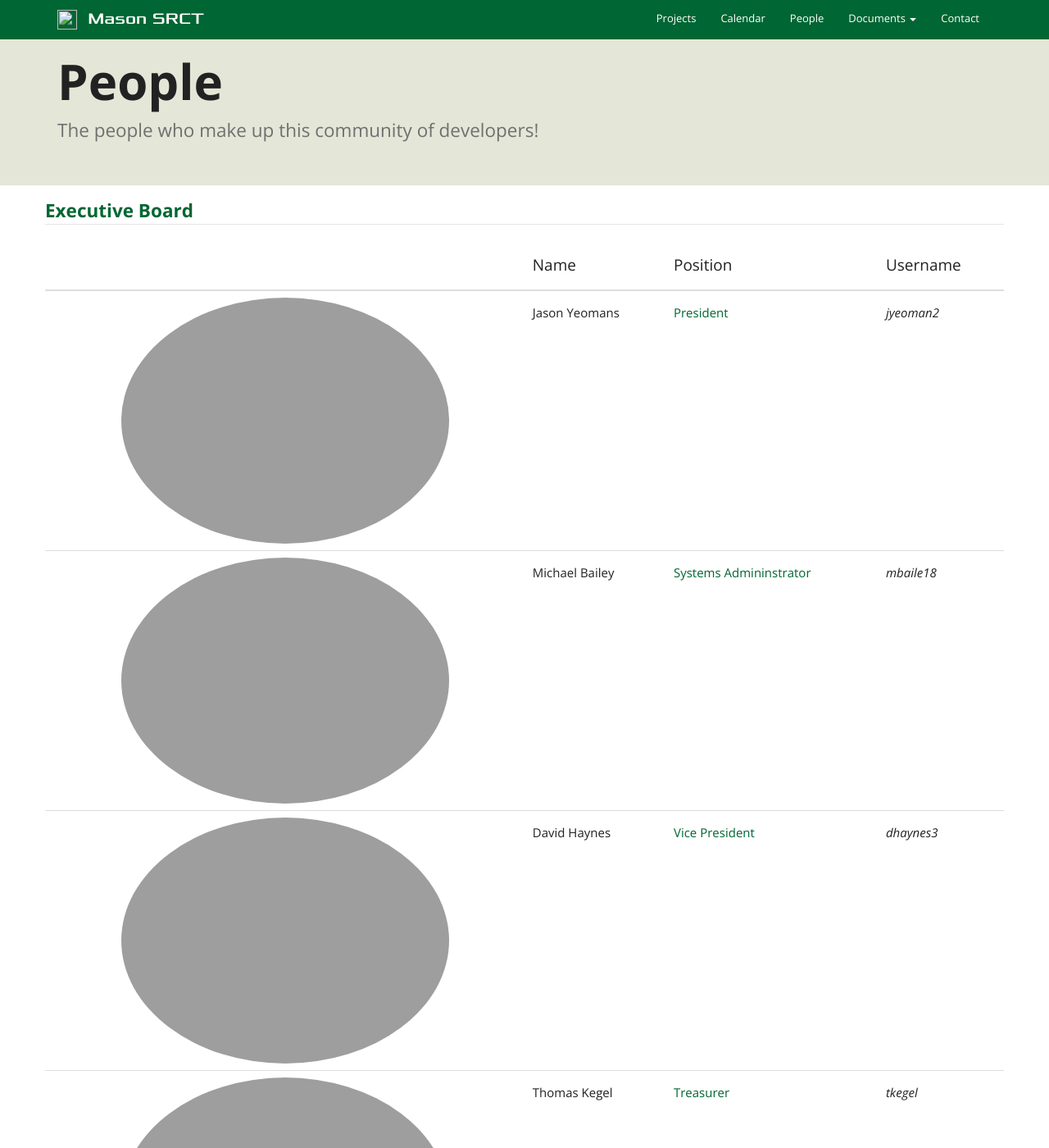
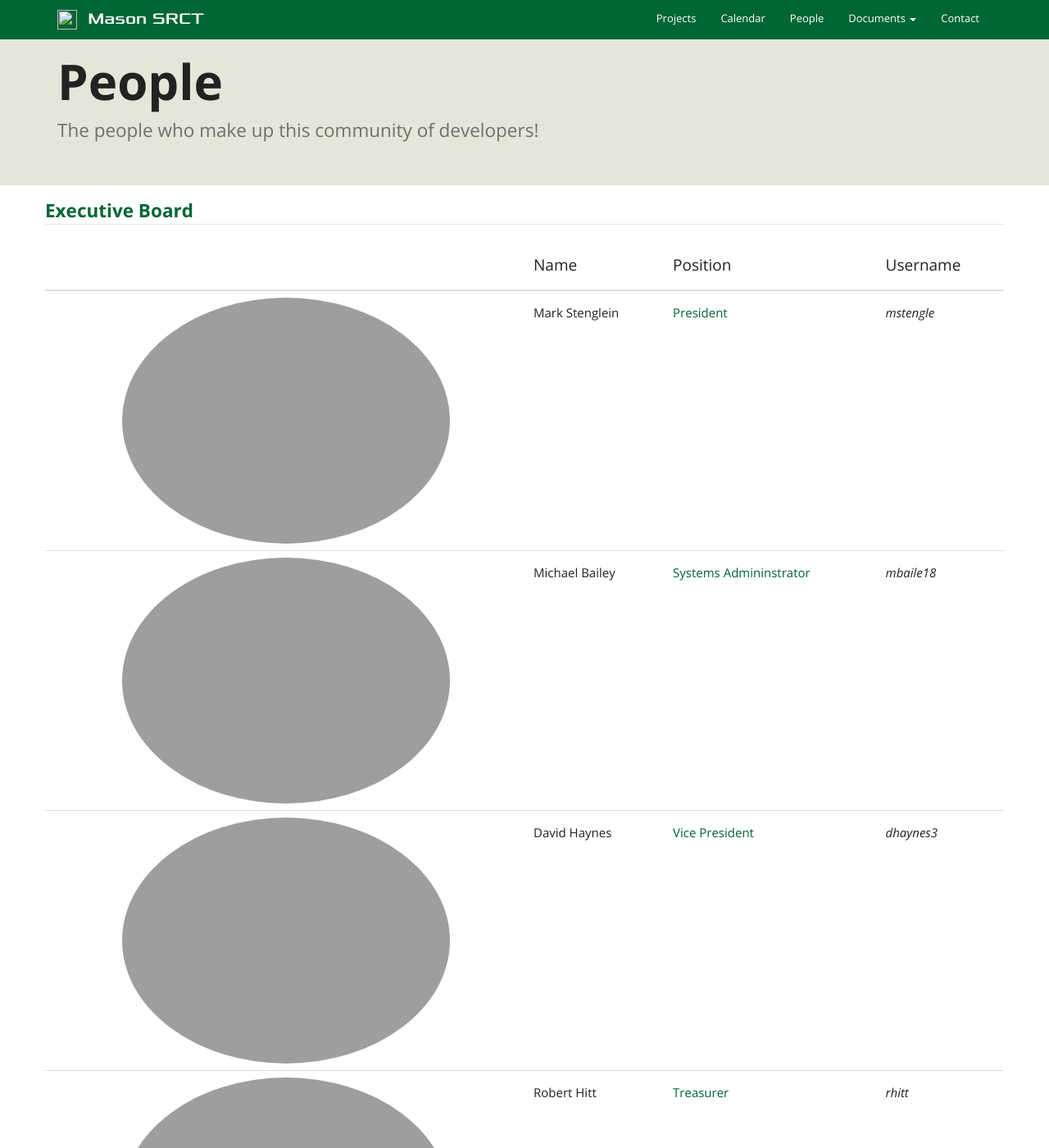
Before and after one commit to srct/srctweb, a Jekyll site: the page built from srctweb/_pages/people.html, in a window 1280 px wide and 1400 px high. Shown: the whole window at 82% size. Built offline with Jekyll 4.4.1, drawn with Linux system fonts in a browser that asks for light colours; some of the changed text lies outside the part shown.

Commit message:
Fix exec

```diff
--- a/srctweb/_pages/people.html
+++ b/srctweb/_pages/people.html
@@ -20,12 +20,12 @@ permalink: /people/
   </thead>
   <tbody>
     <tr>
-      <td><img class="img-circle img-responsive center center-block" src="{{ 'jyeoman2@gmu.edu' | gravatar }}" alt = "gravatar image"</td>
-      <td><h5>Jason Yeomans</h5></td>
+      <td><img class="img-circle img-responsive center center-block" src="{{ 'mstengle@gmu.edu' | gravatar }}" alt = "gravatar image"</td>
+      <td><h5>Mark Stenglein</h5></td>
       <td>
         <a href="http://wiki.srct.gmu.edu/President"><h5>President</h5></a>
       </td>
-      <td><h5><em>jyeoman2</em></h5></td>
+      <td><h5><em>mstengle</em></h5></td>
     </tr>
     <tr>
       <td><img class="img-circle img-responsive center center-block" src="{{ 'mbaile18@gmu.edu' | gravatar }}" alt = "gravatar image"</td>
@@ -44,20 +44,20 @@ permalink: /people/
       <td><h5><em>dhaynes3</em></h5></td>
     </tr>
     <tr>
-      <td><img class="img-circle img-responsive center center-block" src="{{ 'tkegel@gmu.edu' | gravatar }}" alt = "gravatar image"</td>
-      <td><h5>Thomas Kegel</h5></td>
+      <td><img class="img-circle img-responsive center center-block" src="{{ 'rhitt@gmu.edu' | gravatar }}" alt = "gravatar image"</td>
+      <td><h5>Robert Hitt</h5></td>
       <td>
         <a href="http://wiki.srct.gmu.edu/Treasurer"><h5>Treasurer</h5></a>
       </td>
-      <td><h5><em>tkegel</em></h5></td>
+      <td><h5><em>rhitt</em></h5></td>
     </tr>
     <tr>
-      <td><img class="img-circle img-responsive center center-block" src="{{ 'mstengle@gmu.edu' | gravatar }}" alt = "gravatar image"</td>
-      <td><h5>Mark Stenglein</h5></td>
+      <td><img class="img-circle img-responsive center center-block" src="{{ 'dkim74@gmu.edu' | gravatar }}" alt = "gravatar image"</td>
+      <td><h5>Danny Kim</h5></td>
       <td>
         <a href="http://wiki.srct.gmu.edu/Secretary"><h5>Secretary</h5></a>
       </td>
-      <td><h5><em>mstengle</em></h5></td>
+      <td><h5><em>dkim74</em></h5></td>
     </tr>
     <tr>
       <td><img class="img-circle img-responsive center center-block" src="{{ 'kdobolyi@gmu.edu' | gravatar }}" alt = "gravatar image"</td>
```
